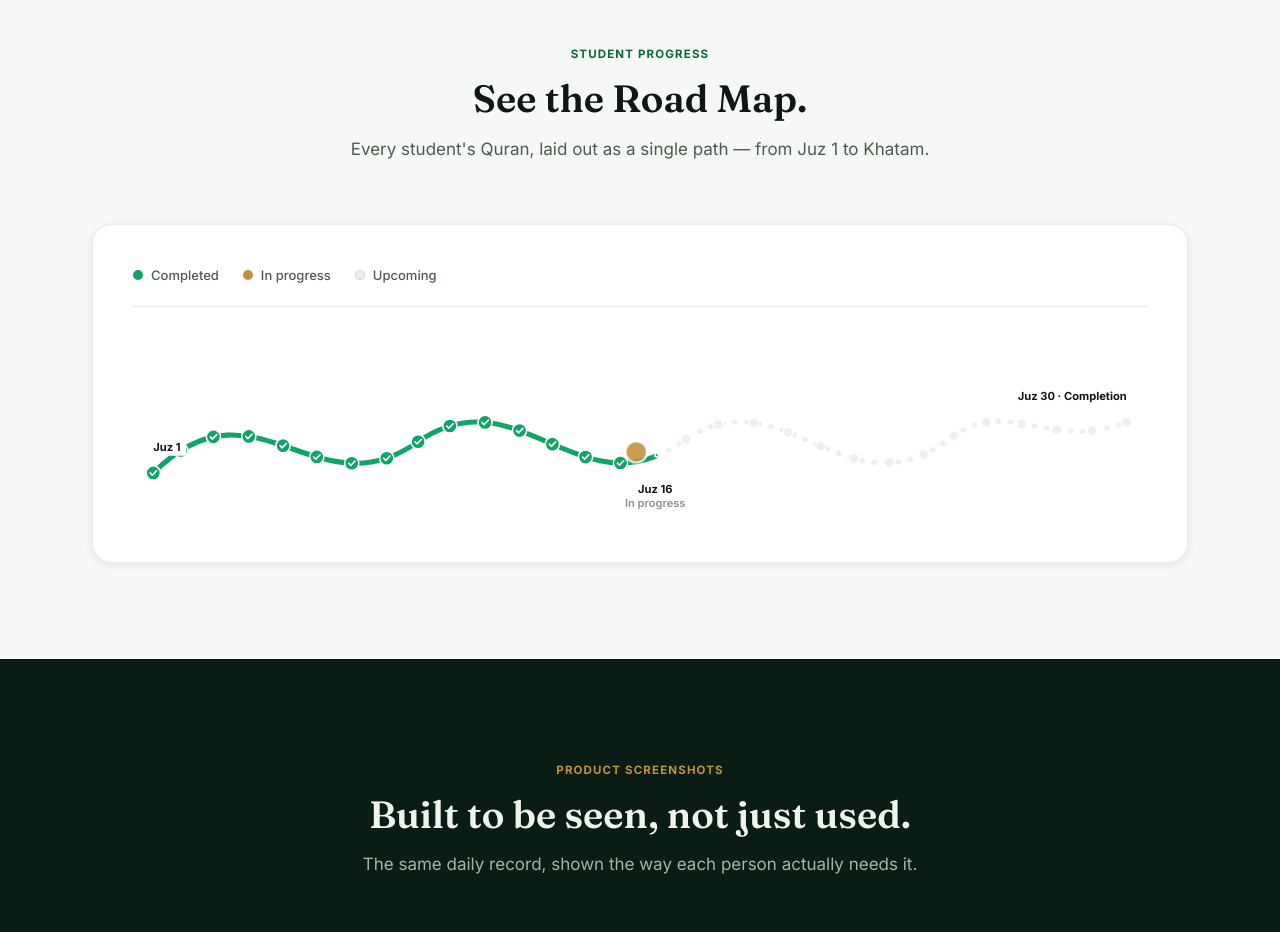
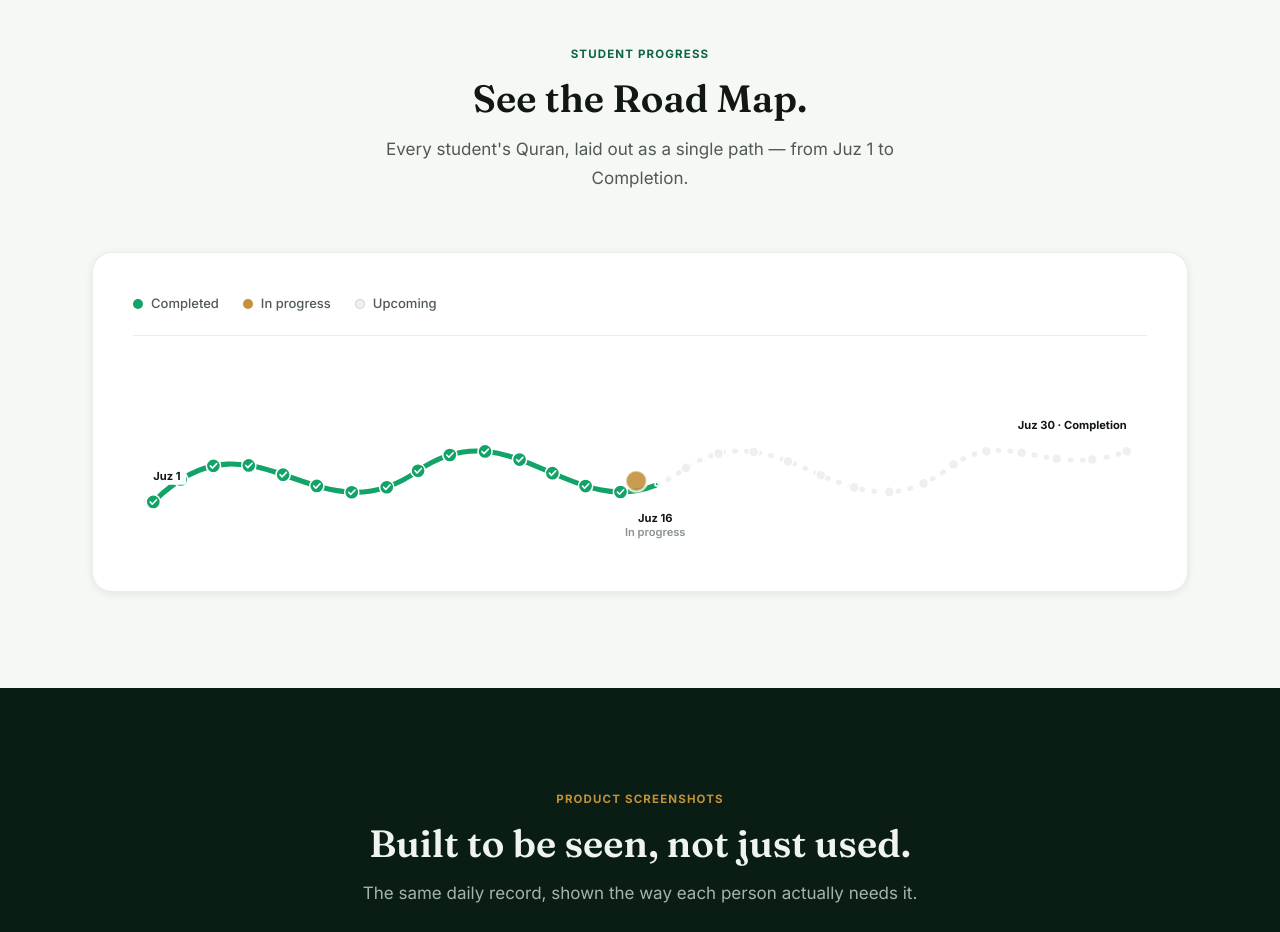
Before and after one commit to mobeen9876/Quran-Academy-landing-page, a React (Vite) app: page / in a window 1280 px wide. Shown: the part 3260-4192 px from the top of the page. Built offline with nearby package versions, Linux system fonts and the light colour scheme.

Commit message:
Replace Khatam with Completion in roadmap subtitle

```diff
--- a/src/components/Roadmap.jsx
+++ b/src/components/Roadmap.jsx
@@ -121,7 +121,7 @@ export default function Roadmap() {
         <div className="section-head reveal">
           <span className="overline">Student progress</span>
           <h2>See the Road Map.</h2>
-          <p>Every student's Quran, laid out as a single path — from Juz 1 to Khatam.</p>
+          <p>Every student's Quran, laid out as a single path — from Juz 1 to Completion.</p>
         </div>
         <div className="roadmap-card reveal">
           <div className="roadmap-legend">
```
